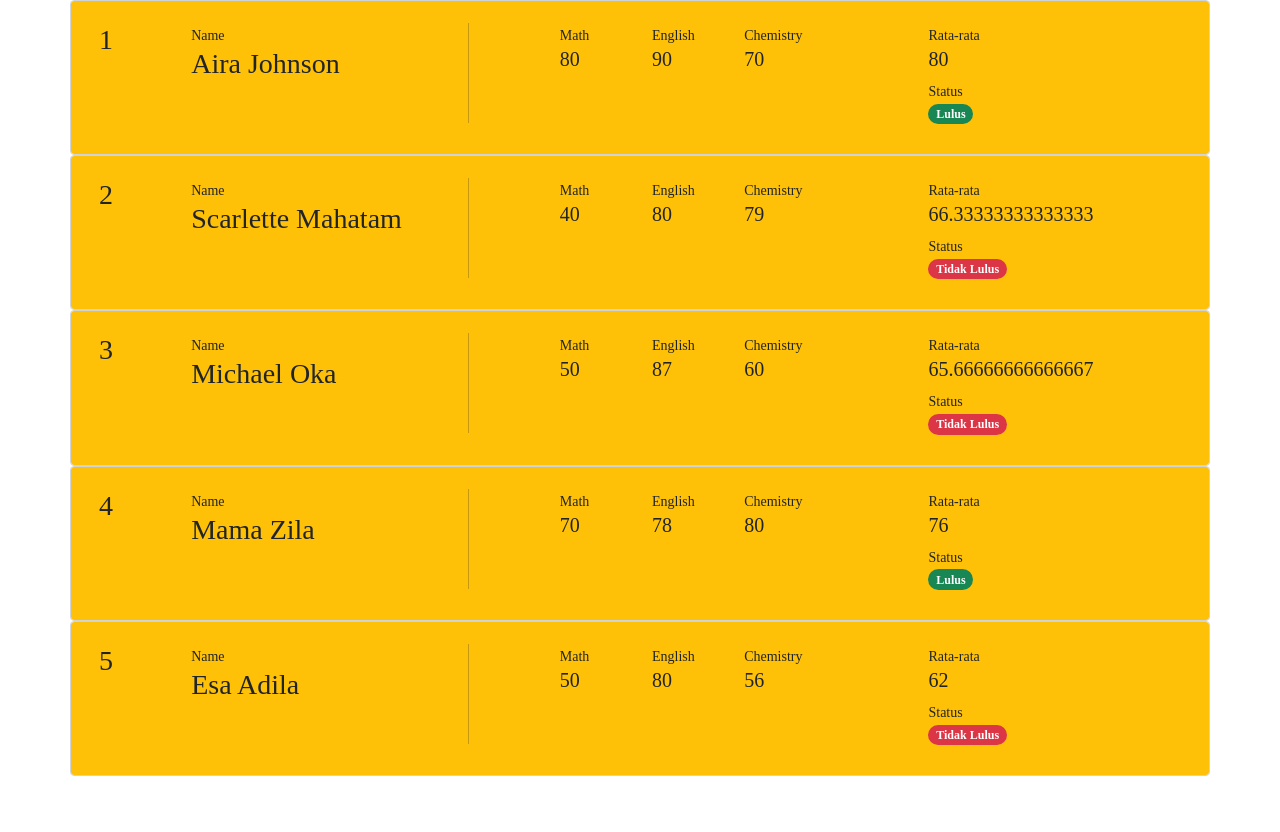
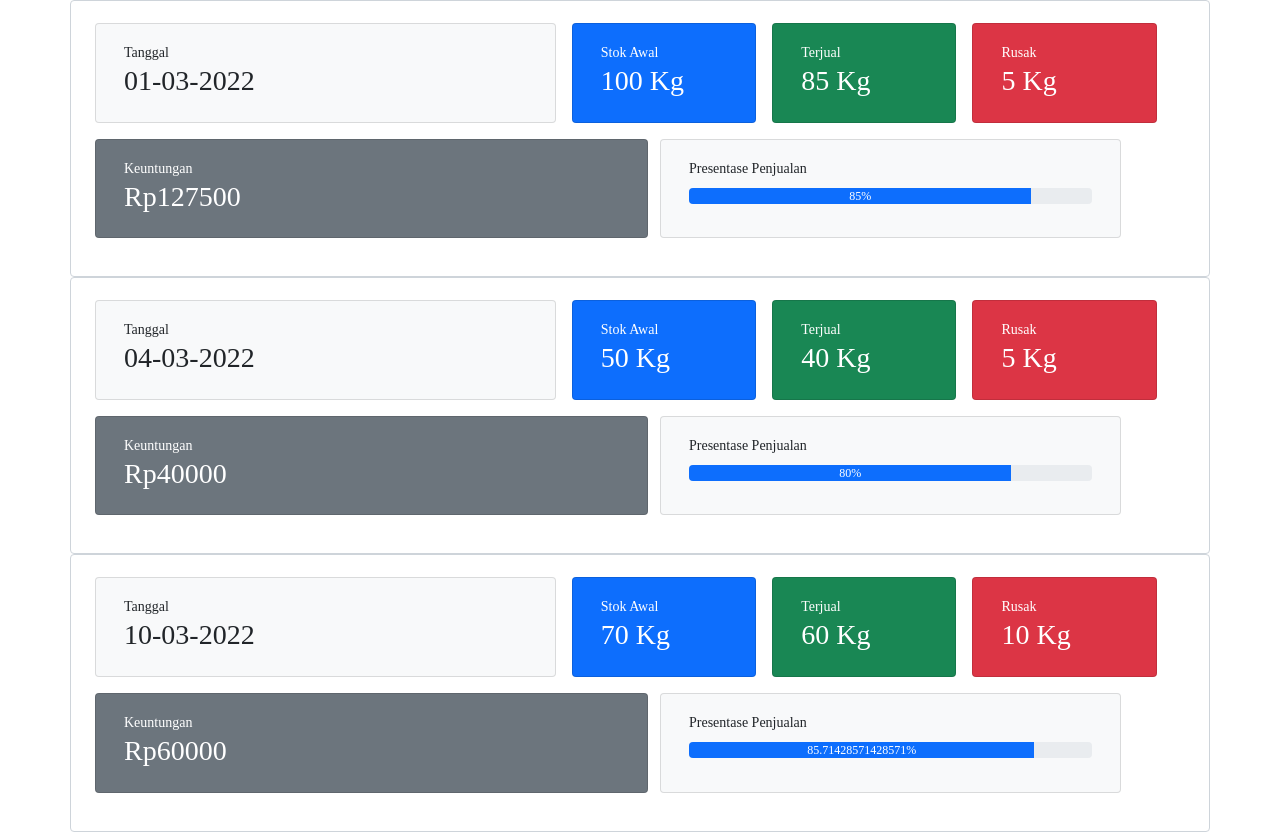
Before and after one commit to novalarama/Introduction-React, a React (Create React App) app: page / in a window 1280 px wide. Before the commit the page ends 800 px from the top, so only its background shows below. Built offline with nearby package versions, Linux system fonts and the light colour scheme.

Commit message:
Next Commit

```diff
--- /dev/null
+++ b/src/components/GroceryList.js
@@ -0,0 +1,57 @@
+export default function GroceryList(props) {
+  return (
+    <div className="container form-control" style={{ fontFamily: `poppins` }}>
+      <div className="card-body text-dark">
+        <div className="row">
+          <div className="card bg-light text-dark col-lg-5 mx-2">
+            <div className="card-body">
+              <small>Tanggal</small>
+              <h3>{props.tanggal}</h3>
+            </div>
+          </div>
+          <div className="card bg-primary text-white col-lg-2 mx-2">
+            <div className="card-body">
+              <small>Stok Awal</small>
+              <h3>{props.stokAwal} Kg</h3>
+            </div>
+          </div>
+          <div className="card bg-success text-white col-lg-2 mx-2">
+            <div className="card-body">
+              <small>Terjual</small>
+              <h3>{props.terjual} Kg</h3>
+            </div>
+          </div>
+          <div className="card bg-danger text-white col-lg-2 mx-2">
+            <div className="card-body">
+              <small>Rusak</small>
+              <h3>{props.rusak} Kg</h3>
+            </div>
+          </div>
+          <div className="card bg-secondary text-white col-lg-6 mx-2 my-3">
+            <div className="card-body">
+              <small>Keuntungan</small>
+              <h3>Rp{props.keuntungan}</h3>
+            </div>
+          </div>
+          <div className="card bg-light col-lg-5 mx-1 my-3">
+            <div className="card-body">
+            <small>Presentase Penjualan</small>
+              <div className="progress mt-2">
+                <div
+                  className="progress-bar"
+                  role="progressbar"
+                  style={{ width: `${props.present}%` }}
+                  aria-valuenow={props.present}
+                  aria-valuemin="0"
+                  aria-valuemax="100"
+                >
+                  {`${props.present}%`}
+                </div>
+              </div>
+            </div>
+          </div>
+        </div>
+      </div>
+    </div>
+  );
+}
--- a/src/index.js
+++ b/src/index.js
@@ -8,6 +8,7 @@ import Book from './pages/Book';
 import Coba from './pages/Coba';
 import Books from './pages/Books';
 import School from './pages/School';
+import Grocery from './pages/Grocery';
 
 // load library bootstrap for styling
 import "bootstrap/dist/css/bootstrap.min.css"
@@ -16,7 +17,7 @@ import "bootstrap/dist/js/bootstrap.bundle"
 
 ReactDOM.render(
   <React.StrictMode>
-    <School />
+    <Grocery />
   </React.StrictMode>,
   document.getElementById('root')
 );
--- /dev/null
+++ b/src/pages/Grocery.js
@@ -0,0 +1,72 @@
+import {useState, useEffect} from "react";
+import GroceryList from "../components/GroceryList";
+
+export default function Grocery(props){
+let [grocery, setGrocery] = useState([])
+
+useEffect(() => {
+    // sebuah fungsi yang digunakan ketika komponen ditampilkan, return dulu baru useEffet
+    // inisisasi data array Grocery (pemberian nilai awal)
+    let arrayGrocery = [
+      {
+        id: 1,
+        tanggal: "01-03-2022",
+        stokAwal: 100,
+        terjual: 85,
+        rusak: 5,
+        hargaDasar: 3000,
+        hargaJual : 4500
+      },
+      {
+        id: 2,
+        tanggal: "04-03-2022",
+        stokAwal: 50,
+        terjual: 40,
+        rusak: 5,
+        hargaDasar: 3500,
+        hargaJual : 4500
+      },
+      {
+        id: 3,
+        tanggal: "10-03-2022",
+        stokAwal: 70,
+        terjual: 60,
+        rusak: 10,
+        hargaDasar: 4000,
+        hargaJual : 5000
+      },
+    ];
+    setGrocery(arrayGrocery);
+  }, []);
+
+  let hitung = (terjual, hargaDasar, hargaJual) =>{
+        let untung = hargaJual-hargaDasar;
+        let hasil = terjual*untung
+        return hasil
+  }
+
+  let presentase = (terjual, stokAwal) =>{
+        let present = (terjual/stokAwal)*100
+        return present
+
+  }
+    return(
+        <div>
+          {/* <h1 style={{fontFamily:`poppins`}} className="align-center">List Score of XIR4</h1> */}
+          {grocery.map(item => (
+                <GroceryList
+                key={`key-${item.id}`}
+                id={item.id}
+                tanggal={item.tanggal}
+                stokAwal={item.stokAwal}
+                terjual={item.terjual}
+                rusak={item.rusak}
+                hargaDasar={item.hargaDasar}
+                hargaJual={item.hargaJual}
+                keuntungan={hitung(item.terjual, item.hargaDasar, item.hargaJual)}
+                present={presentase(item.terjual, item.stokAwal)}
+                />
+            ))}
+        </div>
+    )
+}
```
